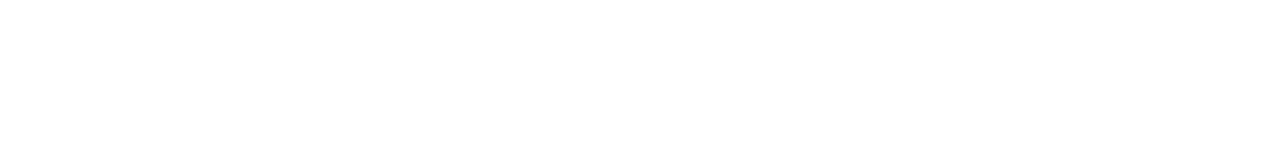
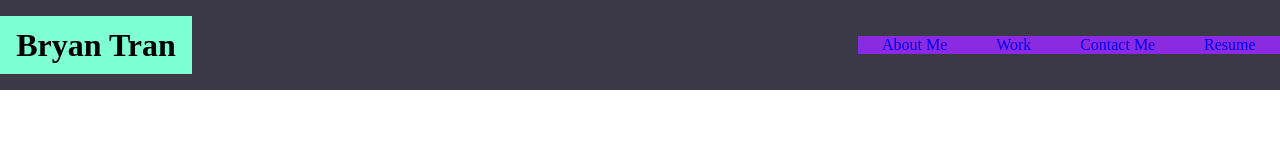
Before and after one commit to iambryantran/portfolio-page, a plain HTML site: page index.html in a window 1280 px wide. Drawn offline with Linux system fonts and the light colour scheme.

Commit message:
basic-header

```diff
--- a/assets/style.css
+++ b/assets/style.css
@@ -0,0 +1,33 @@
+* {
+    margin: 0;
+    padding: 0;
+}
+
+header {
+    display: flex;
+    height: 90px;
+    background-color: rgb(59, 56, 72);
+    justify-content: space-between;
+    align-items: center;
+}
+
+header h1 {
+    width: 15%;
+    display: flex;
+    background-color: aquamarine;
+    height: 65%;
+    justify-content: center;
+    align-items: center;
+}
+
+nav {
+    display: inline-flex;
+    width: 33%;
+    justify-content: space-around;
+    background-color: blueviolet;
+    align-items: center;
+}
+
+nav a {
+    text-decoration: none;
+}
--- a/index.html
+++ b/index.html
@@ -7,7 +7,13 @@
     </head>
     <body>
         <header>
-
+            <h1>Bryan Tran</h1>
+            <nav>
+                <a href="#about-me">About Me</a>
+                <a href="#work">Work</a>
+                <a href="#contact-me">Contact Me</a>
+                <a href="#resume">Resume</a>
+            </nav>
         </header>
         <main>
             <section id="about-me">
```
Also changed, not shown: 1 other file.
